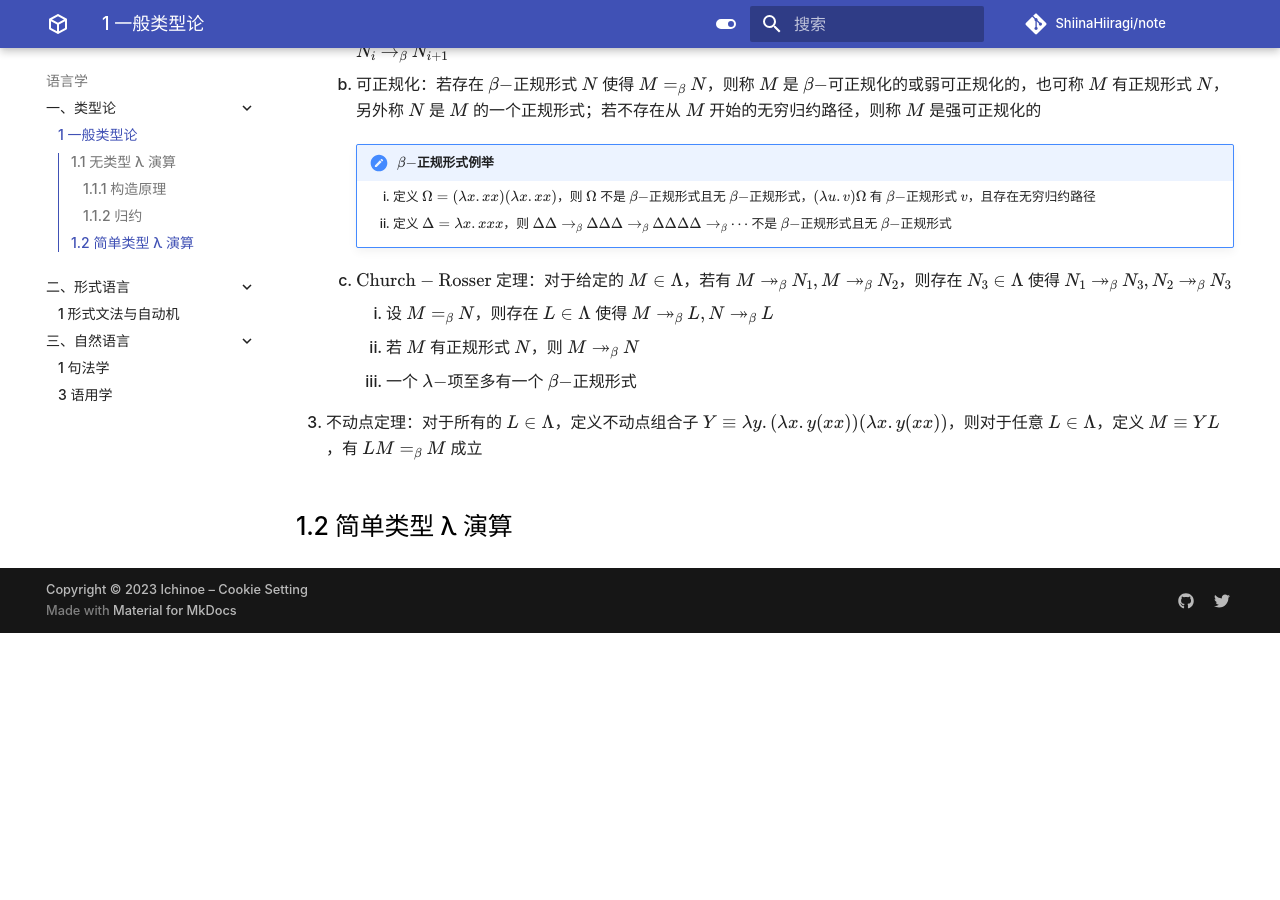
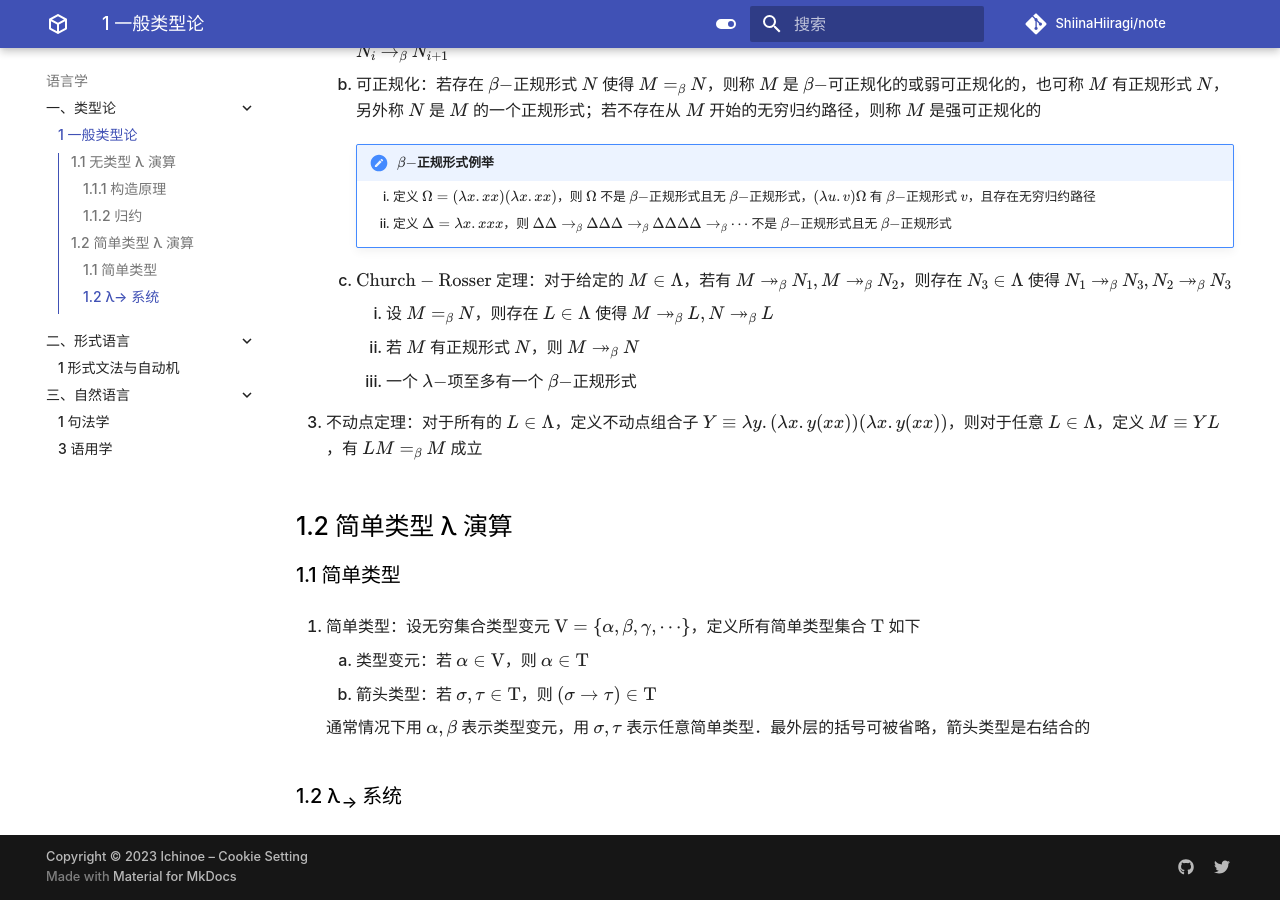
Before and after one commit to ShiinaHiiragi/note, an MkDocs documentation site: the page built from docs/lang/type/gen.md, in a window 1280 px wide and 900 px high, scrolled down 2656 px. Built offline with MkDocs 1.6.1 and Material for MkDocs 9.7.7, drawn with Linux system fonts in a browser that asks for light colours; comment, search, counter and statistics services are not loaded; before the commit the page ends 3289 px from its top, so only the background shows below that; some of the changed text lies outside the part shown.

Commit message:
stage st

```diff
--- a/docs/lang/type/gen.md
+++ b/docs/lang/type/gen.md
@@ -19,9 +19,9 @@
         4. 子项作为关系具有自反性与传递性
         5. 真子项：若 $L$ 是 $M$ 的子项且 $L$ 与 $M$ 不等同，则称 $L$ 是 $M$ 的真子项
 
-    2. 多变量 $\lambda$ 表达式：形如 $(\lambda x.M)$ 的项是单变量 $\lambda$ 表达式
-        1. 多变量 $\lambda$ 表达式可以用多元有序组表示参数，例如 $\lambda (x, y).(x^2+y)$
-        2. 习惯上用多个单变量 $\lambda$ 表达式表示多变量 $\lambda$ 表达式，但其与对应的多变量 $\lambda$ 表达式有所区别，例如 $\lambda x.(\lambda y.(x^2 + y))$
+    2. 多变元 $\lambda$ 表达式：形如 $(\lambda x.M)$ 的项是单变元 $\lambda$ 表达式
+        1. 多变元 $\lambda$ 表达式可以用多元有序组表示参数，例如 $\lambda (x, y).(x^2+y)$
+        2. 习惯上用多个单变元 $\lambda$ 表达式表示多变元 $\lambda$ 表达式，但其与对应的多变元 $\lambda$ 表达式有所区别，例如 $\lambda x.(\lambda y.(x^2 + y))$
     3. 括号简化：在不影响可读性的前提下，部分括号可以省略
         1. 最外层的括号可被省略，例如 $MN$ 表示 $(MN)$，$\lambda x.M$ 表示 $(\lambda x.M)$
         2. 「应用」的优先级高于「抽象」，例如 $\lambda x.MN$ 表示 $\lambda x.(MN)$
@@ -102,3 +102,11 @@
 3. 不动点定理：对于所有的 $L \in \Lambda$，定义不动点组合子 $Y \equiv \lambda y.(\lambda x.y(xx))(\lambda x.y(xx))$，则对于任意 $L \in \Lambda$，定义 $M \equiv YL$，有 $LM =_{\beta} M$ 成立
 
 ## 1.2 简单类型 λ 演算
+### 1.1 简单类型
+1. 简单类型：设无穷集合类型变元 $\mathrm V = \{\alpha, \beta, \gamma, \cdots\}$，定义所有简单类型集合 $\mathrm T$ 如下
+    1. 类型变元：若 $\alpha \in \mathrm V$，则 $\alpha \in \mathrm T$
+    2. 箭头类型：若 $\sigma, \tau \in \mathrm T$，则 $(\sigma \to \tau) \in \mathrm T$
+
+    通常情况下用 $\alpha, \beta$ 表示类型变元，用 $\sigma, \tau$ 表示任意简单类型．最外层的括号可被省略，箭头类型是右结合的
+
+### 1.2 λ<sub>→</sub> 系统
```
Also changed, not shown: docs/lang/type/trans.md (+1 -1 lines).
